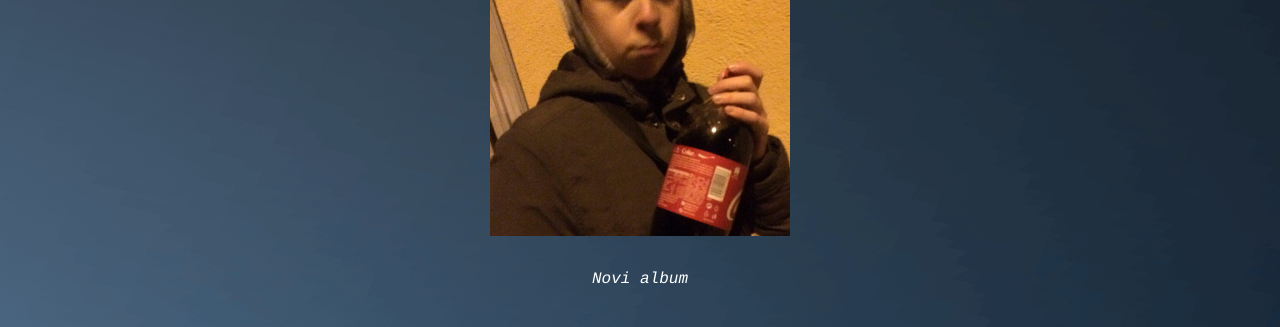
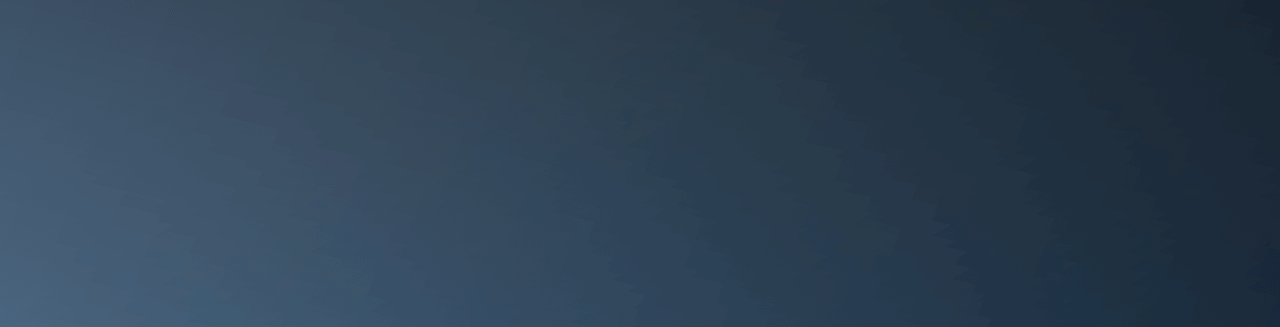
Before and after one commit to GHostlaptop/lukastuntin.github.io, a plain HTML site: page album.html in a window 1280 px wide. Shown: the part 257-584 px from the top of the page. Drawn offline with Linux system fonts and the light colour scheme.

Commit message:
just work ffs

```diff
--- a/album.html
+++ b/album.html
@@ -70,8 +70,6 @@
 
 			<p>ALBUM</p>
 
-			<img src="con.jpg" height="400" width="300">
-
 		</div>
 
 		<br>
```
